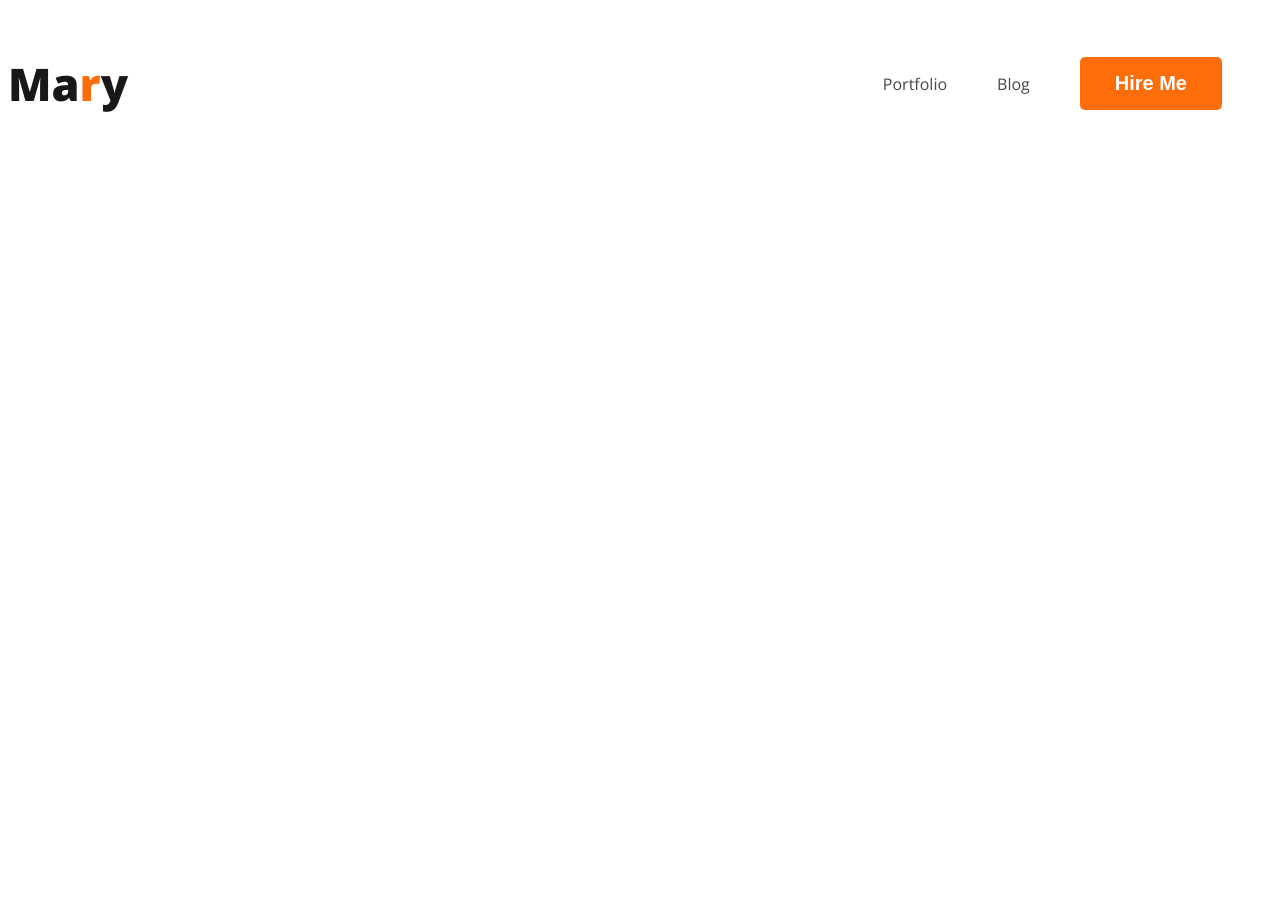
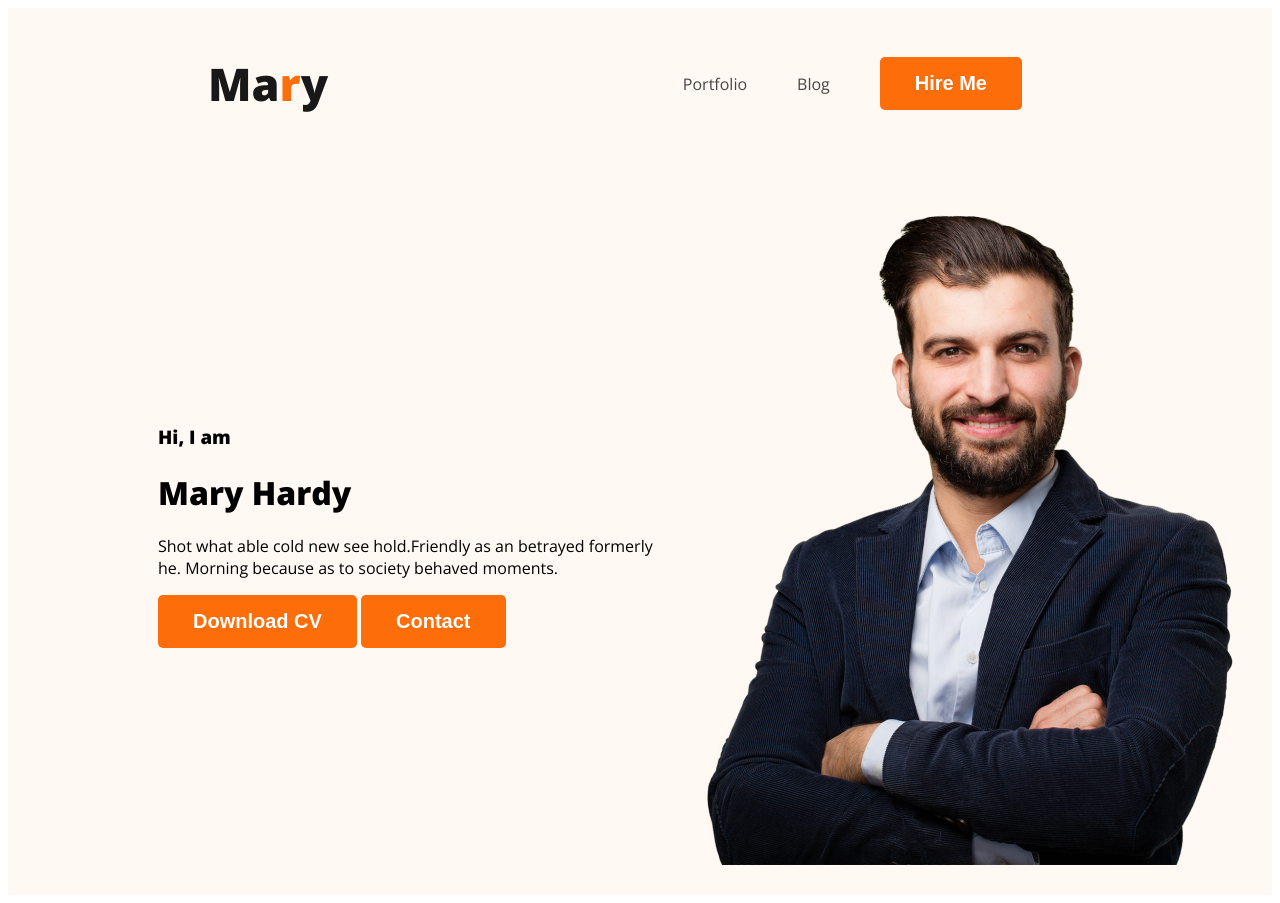
Before and after one commit to ZABBAR94/webdeveloper-portfolio, a plain HTML site: page index.html in a window 1280 px wide. Before the commit the page ends 800 px from the top, so only its background shows below. Drawn offline with nearby package versions, Linux system fonts and the light colour scheme.

Commit message:
banner content added

```diff
--- a/index.html
+++ b/index.html
@@ -10,7 +10,7 @@
   <link rel="stylesheet" href="styles/portfolio.css">
 </head>
 <body>
-  <header>
+  <header class="header">
           <nav>
               <h3 class="nav-title">Ma<span class="text-primary">r</span>y</h3>
               <ul>
@@ -19,6 +19,17 @@
                 <li><button class="btn-primary">Hire Me</button></li>
               </ul>
           </nav>
+          <div class="banner">
+            <div class="banner-content">
+              <h3 class="banner-greeting">Hi, I  am</h3>
+              <h1 class="banner-title" >Mary Hardy</h1>
+              <p>Shot what able cold new see hold.Friendly as an betrayed formerly he. Morning because as to society behaved moments.
+              </p>
+              <button class="btn-primary">Download CV</button>
+              <button class="btn-primary">Contact</button>
+              </div>
+              <img class="profile-pic"  src="image/hardy.png" alt="">
+          </div>
   </header>
   <main>
 
--- a/styles/portfolio.css
+++ b/styles/portfolio.css
@@ -20,6 +20,7 @@ nav{
   display:flex;
   justify-content: space-between;
   align-items: center;
+  margin: 0 200px;
 }
 .nav-title{
   color: var(--Dark-01, #181818);
@@ -38,3 +39,16 @@ nav a{
   text-decoration: none;
   color: #474747;
 }
+/* header releted style */
+.header{
+  background-color: #FFF8F3;
+}
+.banner{
+  padding: 30px 30px 30px 150px;
+  display: flex;
+  align-items: center;
+}
+.banner.profile-pic{
+  width: 500px;
+
+}
```
